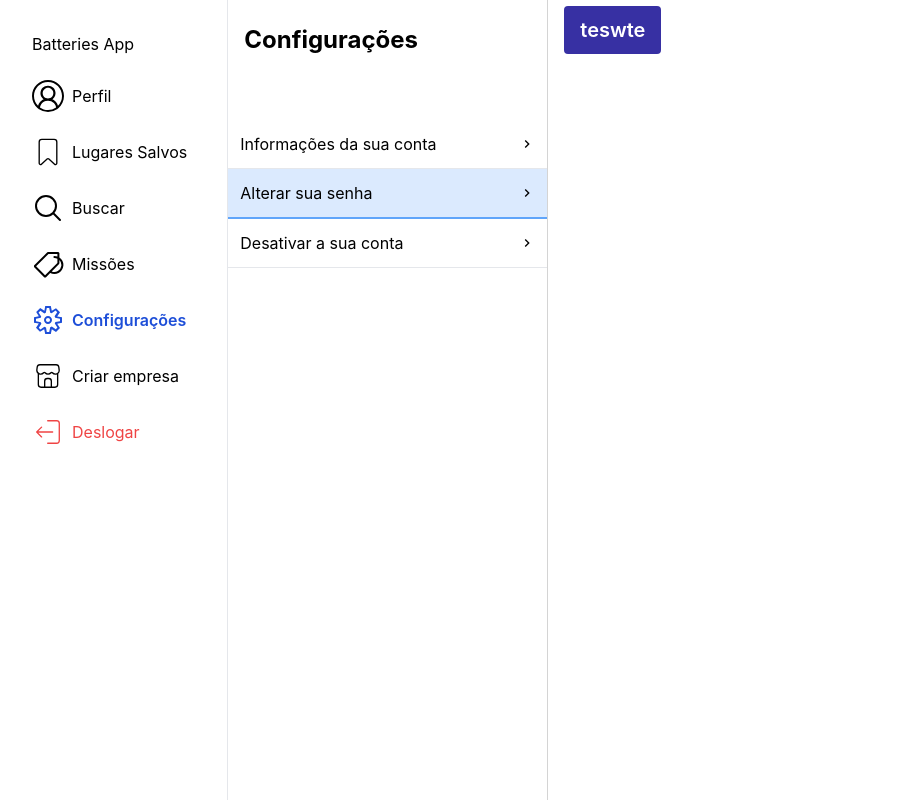
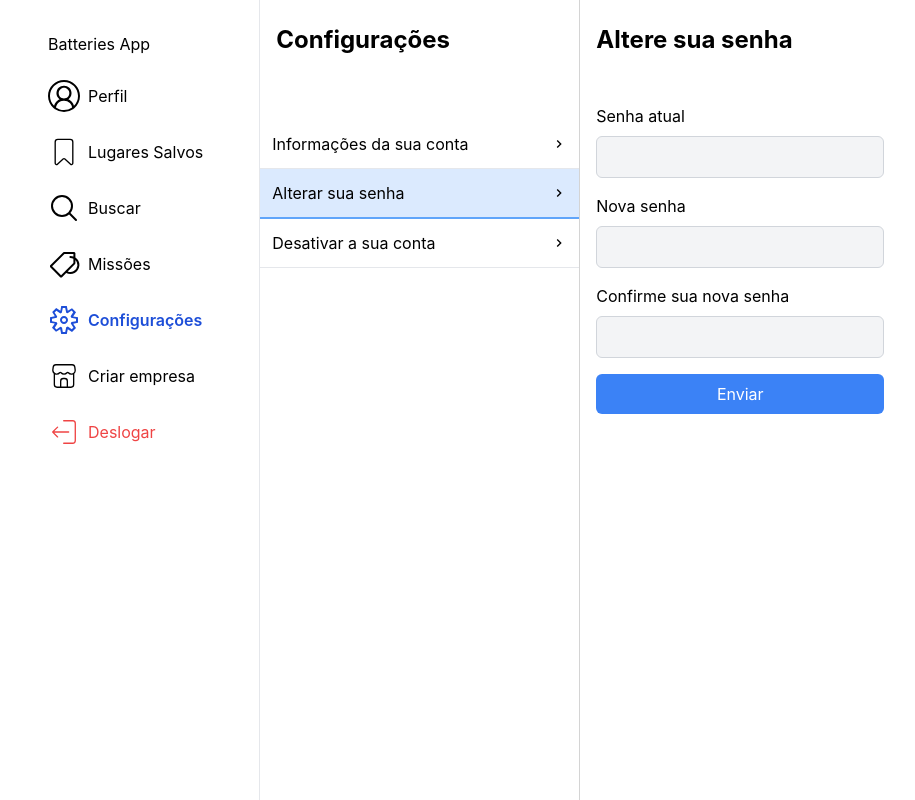
Before and after one commit to danielcorreia-dev/batteries-project, a Next.js app: page /sistema/usuario/configuracoes in a window 1280 px wide. Both pictures are taken after a click on the item "Alterar sua senha". Shown: the whole page, without its empty margins (0-915 px from the left). Built offline with nearby package versions, Linux system fonts and the light colour scheme; no server answers.

Commit message:
user config tabs adjusted

```diff
--- a/components/FormUserSignup.tsx
+++ b/components/FormUserSignup.tsx
@@ -1,7 +1,7 @@
 import { Formik, Form, Field, ErrorMessage, useFormik } from 'formik';
 import * as Yup from 'yup';
 import { useRouter } from 'next/router';
-import { toast } from 'react-toastify';
+import { ToastContainer, toast } from 'react-toastify';
 import { useEffect, useRef } from 'react';
 interface FormValues {
   email: string;
@@ -27,7 +27,7 @@ const validationSchema = Yup.object({
       /^(?=.*[A-Z])(?=.*[\W_]).+$/,
       'Senhas devem conter ao menos uma letra maiúscula e um caractere especial'
     )
-    .min(8, 'Password must be at least 8 characters')
+    .min(8, 'Senhas devem conter ao menos 8 caracteres')
     .required('Você precisa colocar uma senha'),
   confirmPassword: Yup.string()
     .oneOf([Yup.ref('password'), ''], 'As senhas devem ser iguais')
@@ -45,7 +45,7 @@ const FormCadastro = () => {
     }
 
     push('/login');
-  }
+  };
 
   useEffect(() => {
     return () => {
@@ -86,6 +86,8 @@ const FormCadastro = () => {
   };
 
   return (
+    <>
+      <ToastContainer />
       <Formik
         initialValues={initialValues}
         validationSchema={validationSchema}
@@ -154,6 +156,7 @@ const FormCadastro = () => {
           </Form>
         )}
       </Formik>
+    </>
   );
 };
 
--- a/components/layouts/UserLayout.tsx
+++ b/components/layouts/UserLayout.tsx
@@ -8,10 +8,10 @@ interface Props {
 const UserLayout = ({ children, ...props }: Props) => {
   return (
     <>
-      <div className="flex mx-auto">
-        <header className='h-screen'>
+      <div className="flex mx-auto max-w-7xl">
+        <div>
           <SideUserNav />
-        </header>
+        </div>
         <div className="max-w-max flex-1" {...props}>
           {children}
         </div>
--- a/components/user/FormCompanySignup.tsx
+++ b/components/user/FormCompanySignup.tsx
@@ -1,9 +1,11 @@
 import { Formik, Form, Field, ErrorMessage } from 'formik';
 import { useRouter } from 'next/router';
+import useRedirect from '@/lib/hooks/useRedirect';
 import * as Yup from 'yup';
+import { ToastContainer, toast } from 'react-toastify';
 
 const FormCompanySignUp = () => {
-  const { push } = useRouter();
+  const { handleRedirect } = useRedirect('/sistema');
   interface FormValues {
     title: string;
     address: string;
@@ -50,7 +52,8 @@ const FormCompanySignUp = () => {
       }
 
       if (res.ok) {
-        push('/sistema/');
+        toast.success('Sua empresa foi criada com sucesso');
+        setTimeout(handleRedirect, 1500);
       }
     } catch (err) {
       console.error(`error ${err}`);
@@ -58,6 +61,8 @@ const FormCompanySignUp = () => {
   };
 
   return (
+    <>
+      <ToastContainer />
       <Formik
         initialValues={initialValues}
         validationSchema={validationSchema}
@@ -86,7 +91,9 @@ const FormCompanySignUp = () => {
                 id="address"
                 name="address"
                 className={`${
-                errors.address && touched.address ? 'border-red-500 border-2' : ''
+                  errors.address && touched.address
+                    ? 'border-red-500 border-2'
+                    : ''
                 } border rounded p-2 block mt-1 w-full bg-gray-300 outline-none focus:border-2 focus:border-purple-500`}
               />
               <ErrorMessage name="address" className="max-w-lg">
@@ -103,6 +110,7 @@ const FormCompanySignUp = () => {
           </Form>
         )}
       </Formik>
+    </>
   );
 };
 
--- a/components/user/SideUserNav.tsx
+++ b/components/user/SideUserNav.tsx
@@ -83,7 +83,7 @@ const SideUserNav = () => {
         <BottomUserNavbar items={baseItems} />
       ) : (
         <div className="p-8 flex flex-end flex-col justify-between h-full">
-          <div>
+          <div className="px-4">
             <Link href="/sistema/usuario/perfil" className="mb-12">
               <h1>Batteries App</h1>
             </Link>
--- /dev/null
+++ b/components/user/configurations/ChangePassword.tsx
@@ -0,0 +1,109 @@
+import { Form, Formik } from 'formik';
+import React from 'react';
+import { ToastContainer } from 'react-toastify';
+import * as Yup from 'yup';
+
+type Props = {};
+
+interface FormValues {
+  presentPassword: string;
+  newPassword: string;
+  confirmPassword: string;
+}
+
+const initialValues: FormValues = {
+  presentPassword: '',
+  newPassword: '',
+  confirmPassword: '',
+};
+
+const validationSchema = Yup.object({
+  presentPassword: Yup.string().required('Insira sua senha atual'),
+  newPassword: Yup.string()
+    .matches(
+      /^(?=.*[A-Z])(?=.*[\W_]).+$/,
+      'Senhas devem conter ao menos uma letra maiúscula e um caractere especial'
+    )
+    .min(8, 'Senhas devem conter ao menos 8 caracteres')
+    .required('Você precisa colocar uma senha nova'),
+  confirmPassword: Yup.string()
+    .oneOf([Yup.ref('newPassword'), ''], 'As senhas devem ser iguais')
+    .required('Você precisa confirmar sua senha'),
+});
+
+const ChangePassword = ({}: Props) => {
+  const onSubmit = async () => {
+    return true;
+  };
+
+  return (
+    <>
+      <ToastContainer />
+      <div className="py-2 mb-10">
+        <h1 className="font-bold text-2xl">Altere sua senha</h1>
+      </div>
+      <Formik
+        initialValues={initialValues}
+        validationSchema={validationSchema}
+        onSubmit={onSubmit}
+      >
+        {({ touched, errors, isSubmitting }) => (
+          <Form className="flex flex-col gap-4">
+            <div className="flex flex-col gap-2">
+              <label htmlFor="presentPassword" className="cursor-pointer">
+                Senha atual
+              </label>
+              <input
+                className="bg-gray-100 border border-gray-300 rounded-md p-2 focus:outline-none focus:ring-2 focus:ring-blue-500 transition-all"
+                type="password"
+                name="presentPassword"
+                id="presentPassword"
+              />
+              {touched.presentPassword && errors.presentPassword && (
+                <span className="text-red-500">{errors.presentPassword}</span>
+              )}
+            </div>
+            <div className="flex flex-col gap-2">
+              <label htmlFor="newPassword" className="cursor-pointer">
+                Nova senha
+              </label>
+              <input
+                type="password"
+                name="newPassword"
+                id="newPassword"
+                className="bg-gray-100 border border-gray-300 rounded-md p-2 focus:outline-none focus:ring-2 focus:ring-blue-500 transition-all"
+              />
+
+              {touched.newPassword && errors.newPassword && (
+                <span className="text-red-500">{errors.newPassword}</span>
+              )}
+            </div>
+            <div className="flex flex-col gap-2">
+              <label htmlFor="confirmPassword" className="cursor-pointer">
+                Confirme sua nova senha
+              </label>
+              <input
+                className="bg-gray-100 border border-gray-300 rounded-md p-2 focus:outline-none focus:ring-2 focus:ring-blue-500 transition-all"
+                type="password"
+                name="confirmPassword"
+                id="confirmPassword"
+              />
+              {touched.confirmPassword && errors.confirmPassword && (
+                <span className="text-red-500">{errors.confirmPassword}</span>
+              )}
+            </div>
+            <button
+              type="submit"
+              className="bg-blue-500 text-white rounded-md py-2 px-4 hover:bg-blue-700 transition-colors"
+              disabled={isSubmitting}
+            >
+              {isSubmitting ? 'Enviando...' : 'Enviar'}
+            </button>
+          </Form>
+        )}
+      </Formik>
+    </>
+  );
+};
+
+export default ChangePassword;
--- /dev/null
+++ b/components/user/configurations/DeleteAccount.tsx
@@ -0,0 +1,29 @@
+import React from 'react';
+
+const DeleteAccount = () => {
+  return (
+    <>
+      <div className="py-2 mb-10">
+        <h1 className="font-bold text-2xl">Deletar sua conta</h1>
+      </div>
+      <div>
+        <p className="text-gray-500 text-sm">
+          Ao deletar sua conta, você perderá todos os seus dados e não poderá
+          recuperá-los.
+        </p>
+        <ol>
+          <li>
+            Perda de dados: Ao excluir sua conta, todos os dados associados a
+            ela serão permanentemente removidos de nossos sistemas. Isso inclui
+            informações pessoais, histórico de atividades, configurações
+            personalizadas e qualquer pontuação que você tenha adquirido.
+          </li>
+          <li></li>
+          <li></li>
+        </ol>
+      </div>
+    </>
+  );
+};
+
+export default DeleteAccount;
--- a/components/user/configurations/UserInfo.tsx
+++ b/components/user/configurations/UserInfo.tsx
@@ -7,11 +7,10 @@ interface SectionProps {
 }
 
 const SectionTab = ({ title, data }: SectionProps) => {
-
   return (
-    <div className="block w-full">
+    <div className="block w-full mb-4">
       <h2 className="font-semibold text-lg">{title}</h2>
-      <div className="p-2">
+      <div className="p-2 block bg-gray-200 rounded">
         <p>{data}</p>
       </div>
     </div>
@@ -24,9 +23,10 @@ const UserInfo = () => {
 
   return (
     <>
+      <h1 className="font-bold text-2xl mb-10">Informações do Usuário</h1>
       <div className="max-w-7xl">
-        <SectionTab title="Nome de Usuário" data={ nick } />
-        <SectionTab title="Email" data={ email } />
+        <SectionTab title="Nome de Usuário" data={nick} />
+        <SectionTab title="Email" data={email} />
       </div>
     </>
   );
--- /dev/null
+++ b/lib/hooks/useRedirect.ts
@@ -0,0 +1,27 @@
+import { useEffect, useRef } from 'react';
+import { useRouter } from 'next/router';
+
+const useRedirect = (redirectPath: string) => {
+  const redirectTimeoutRef = useRef<NodeJS.Timeout | null>(null);
+  const router = useRouter();
+
+  const handleRedirect = () => {
+    if (redirectTimeoutRef.current) {
+      clearTimeout(redirectTimeoutRef.current);
+    }
+
+    router.push(redirectPath);
+  };
+
+  useEffect(() => {
+    return () => {
+      if (redirectTimeoutRef.current) {
+        clearTimeout(redirectTimeoutRef.current);
+      }
+    };
+  }, []);
+
+  return { handleRedirect };
+};
+
+export default useRedirect;
--- a/pages/api/create-company.ts
+++ b/pages/api/create-company.ts
@@ -21,7 +21,7 @@ export default async function handler(
   const api = process.env.API_URL
 
   try {
-    const response = await fetch('http://localhost:3000/company', {
+    const response = await fetch(`${api}/company`, {
       method: 'POST',
       headers: {
         'Content-Type': 'application/json',
--- a/pages/cadastro.tsx
+++ b/pages/cadastro.tsx
@@ -3,6 +3,7 @@ import Footer from '@/components/landingPage/Footer';
 import NavSemLogo from '@/components/NavSemLogo';
 import Link from 'next/link';
 import { FiBatteryCharging } from 'react-icons/fi';
+
 const Cadastro = () => {
   return (
     <>
--- a/pages/sistema/usuario/configuracoes.tsx
+++ b/pages/sistema/usuario/configuracoes.tsx
@@ -1,5 +1,7 @@
 import Button from '@/components/landingPage/Button';
 import UserLayout from '@/components/layouts/UserLayout';
+import ChangePassword from '@/components/user/configurations/ChangePassword';
+import DeleteAccount from '@/components/user/configurations/DeleteAccount';
 import UserInfo from '@/components/user/configurations/UserInfo';
 import classNames from 'classnames';
 import React, { useState } from 'react';
@@ -47,7 +49,7 @@ const TabComponent: React.FC<Props> = ({ tabs }) => {
           ))}
         </ul>
       </div>
-      <div className="p-4">
+      <div className="px-4 py-4">
         {React.createElement(tabs[activeTabIndex].component, {
           ...tabs[activeTabIndex].props,
         })}
@@ -63,19 +65,11 @@ const items = [
   },
   {
     title: 'Alterar sua senha',
-    component: Button,
-    props: {
-      content: 'teswte',
-      link: '/api/hello',
-    },
+    component: ChangePassword,
   },
   {
     title: 'Desativar a sua conta',
-    component: Button,
-    props: {
-      content: 'teswte3',
-      link: '/api/hello',
-    },
+    component: DeleteAccount,
   },
 ];
 
```
Lines whose indentation alone changed are shown as unchanged.
